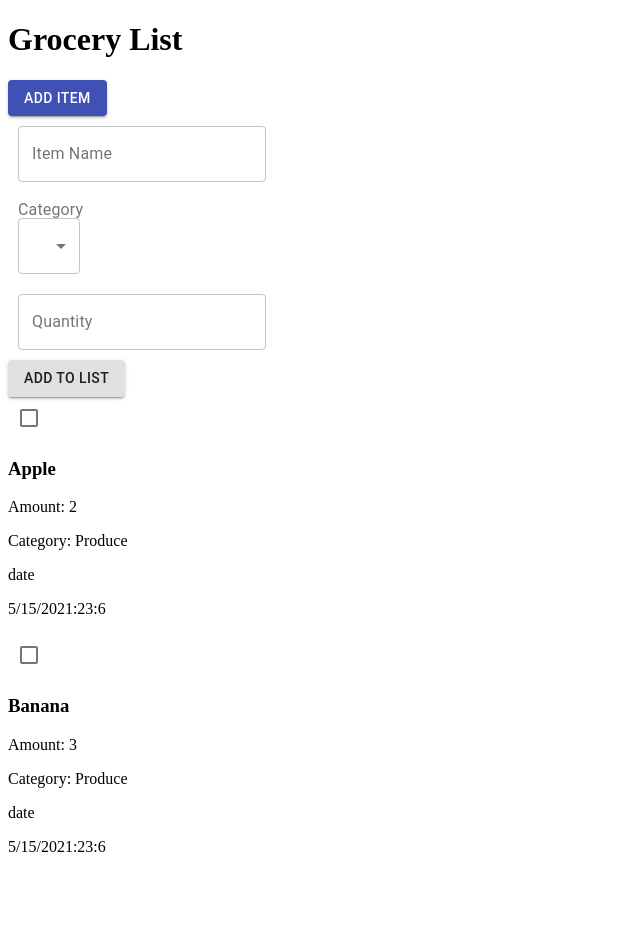
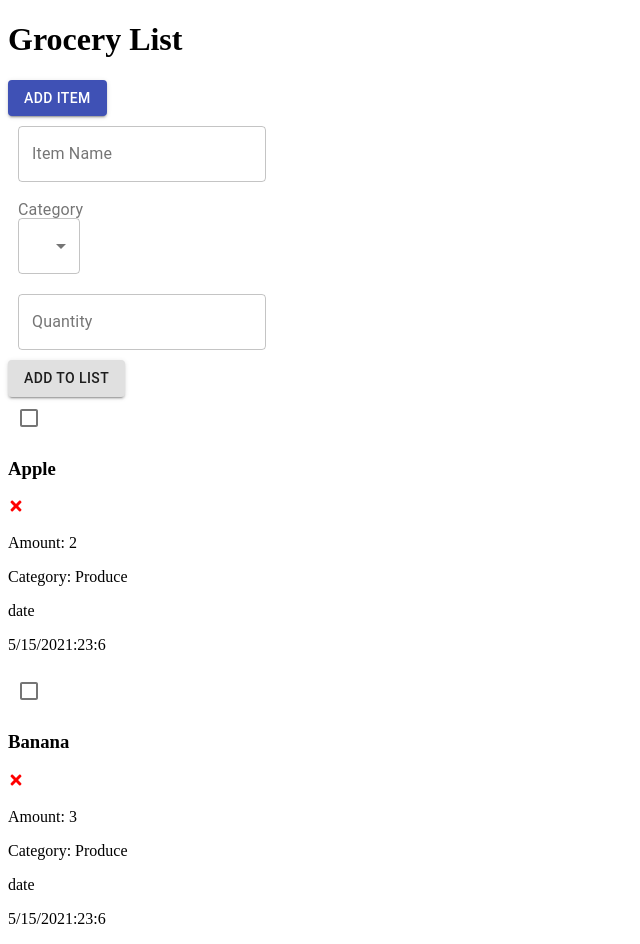
Before and after one commit to 2021-IBM-Accelerate-SW-Track/lab-1-team-19, a React (Create React App) app: page / in a window 1280 px wide. Shown: the whole page, without its empty margins (0-640 px from the left). Before the commit the page ends 872 px from the top, so only its background shows below. Built offline with nearby package versions, Linux system fonts and the light colour scheme.

Commit message:
merged with delete functionality

```diff
--- a/package.json
+++ b/package.json
@@ -10,6 +10,7 @@
     "node": "^16.3.0",
     "react": "^17.0.2",
     "react-dom": "^17.0.2",
+    "react-icons": "^4.2.0",
     "react-scripts": "4.0.3",
     "web-vitals": "^1.1.2"
   },
--- a/src/App.js
+++ b/src/App.js
@@ -25,7 +25,11 @@ function App() {
     }
 	])
 
+  // Function to delete items with icon
+  const deleteItems = (itemName) => {
+    setItems(items.filter((item)=>item.itemName !== itemName))
 
+  }
 
 
   const addItem = (item) => {
@@ -68,7 +72,7 @@ return (
 
     {items.length>0 ? (
         <>
-        <Items markComplete={setItems} items={items}  />
+        <Items markComplete={setItems} onDelete={deleteItems} items={items}  />
 
         </>
     ) : (
--- a/src/component/Item/Item.js
+++ b/src/component/Item/Item.js
@@ -1,5 +1,5 @@
 import Checkbox from '@material-ui/core/Checkbox'
-import { prependOnceListener } from 'process';
+import { FaTimes } from 'react-icons/fa'
 /* Item Information:
     item.itemName: text to go with item (string)
     item.date: JS Date object to store date/time of submission (date)
@@ -60,7 +60,7 @@ const Item = (prop) => {
       {/*Marking Complete Code -- need to put in same line*/}
 		<label>
       <Checkbox id="checkbox" color="primary" onClick={() => completeItem(prop.item, prop.allItems, prop.markingComplete)}/>
-        {itemNameDisplay}
+        {itemNameDisplay} <FaTimes style={{color:'red',cursor:'pointer'}} onClick={() =>prop.onDelete(prop.item.itemName)} />
 		</label>
       <p>
 
--- a/src/component/Items/Items.js
+++ b/src/component/Items/Items.js
@@ -5,7 +5,7 @@ const Items = (prop) => {
 	return (
 		<>
 			{prop.items.map((item) => (
-				<Item key = {item.id} item = {item} allItems = {prop.items} markingComplete = {prop.markComplete}/>
+				<Item key = {item.id} item = {item} allItems = {prop.items} markingComplete = {prop.markComplete} onDelete={prop.onDelete}/>
 			))}
 
 		</>
```
